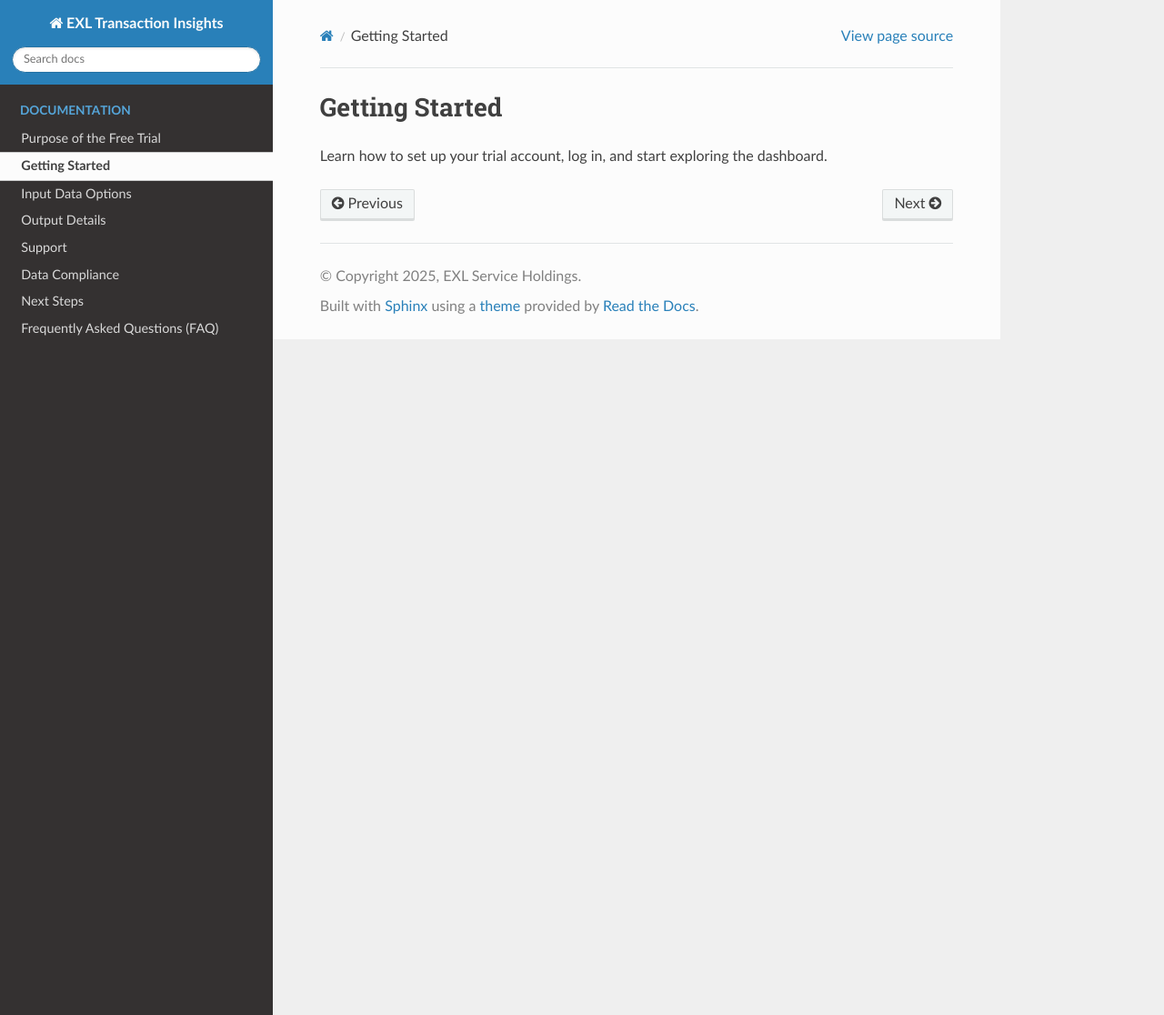
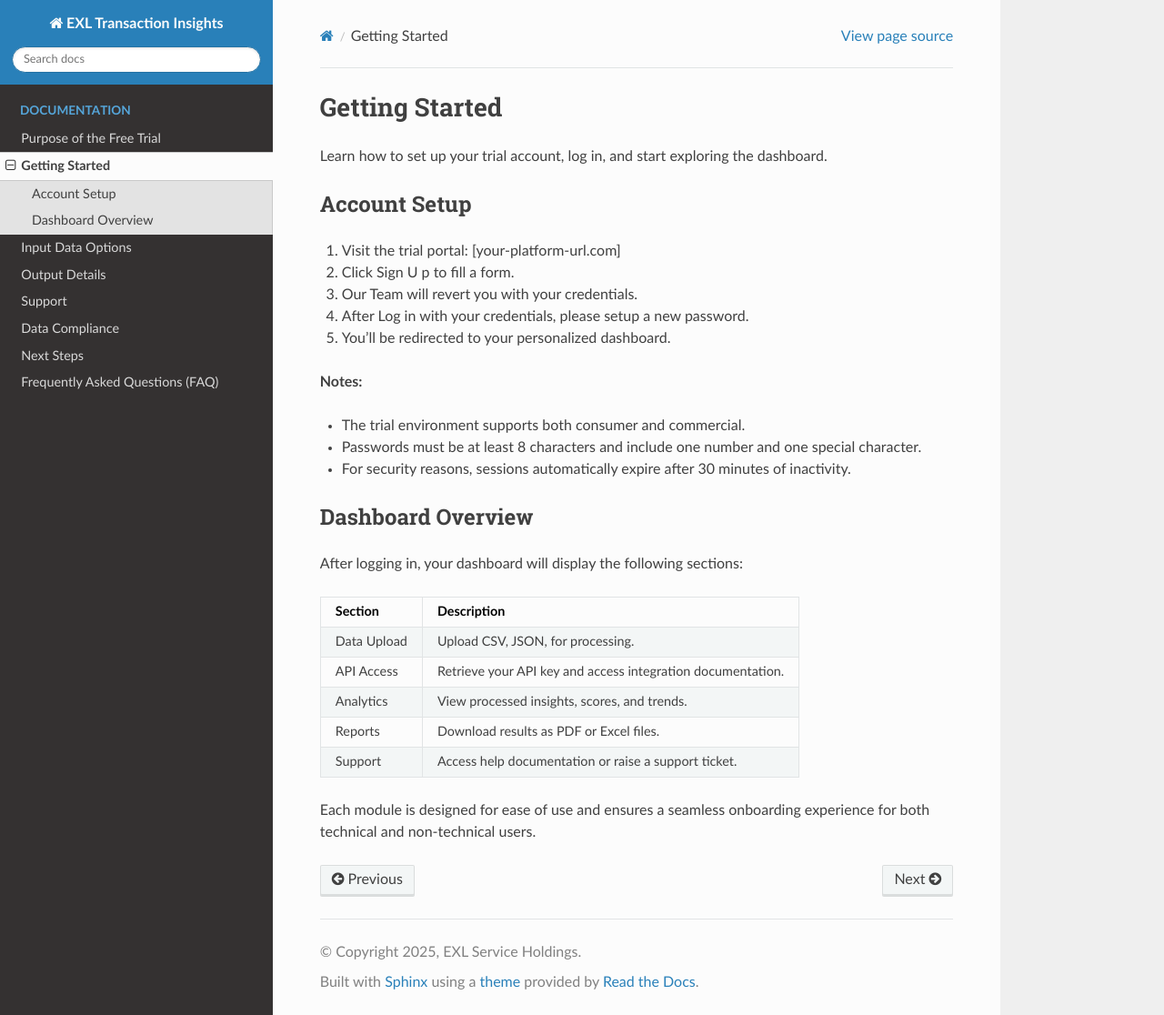
Before and after one commit to dhruvrana72/bti_doc, a Sphinx documentation site: the page built from docs/source/getting-started.md, in a window 1280 px wide and 1116 px high. Shown: the whole window at 91% size. Built offline with Sphinx 7.4.7 and the Read the Docs theme 3.1.0, drawn with Linux system fonts in a browser that asks for light colours.

Commit message:
getting started edited

```diff
--- a/docs/source/getting-started.md
+++ b/docs/source/getting-started.md
@@ -1,3 +1,31 @@
 # Getting Started
 
 Learn how to set up your trial account, log in, and start exploring the dashboard.
+
+## Account Setup
+
+1.	Visit the trial portal: [your-platform-url.com]
+2.	Click Sign U p to fill a form.
+3.	Our Team will revert you with your credentials.
+4.	After Log in with your credentials, please setup a new password.
+5.	You’ll be redirected to your personalized dashboard.
+
+**Notes:**
+- The trial environment supports both consumer and commercial.
+- Passwords must be at least 8 characters and include one number and one special character.
+- For security reasons, sessions automatically expire after 30 minutes   of inactivity.
+
+
+## Dashboard Overview
+
+After logging in, your dashboard will display the following sections:
+
+| Section | Description |
+| :------- | :------: |
+| Data Upload |Upload CSV, JSON, for processing. |
+| API Access |Retrieve your API key and access integration documentation. |
+| Analytics | View processed insights, scores, and trends. |
+| Reports | Download results as PDF or Excel files. |
+| Support | Access help documentation or raise a support ticket. |
+
+Each module is designed for ease of use and ensures a seamless onboarding experience for both technical and non-technical users.
```
